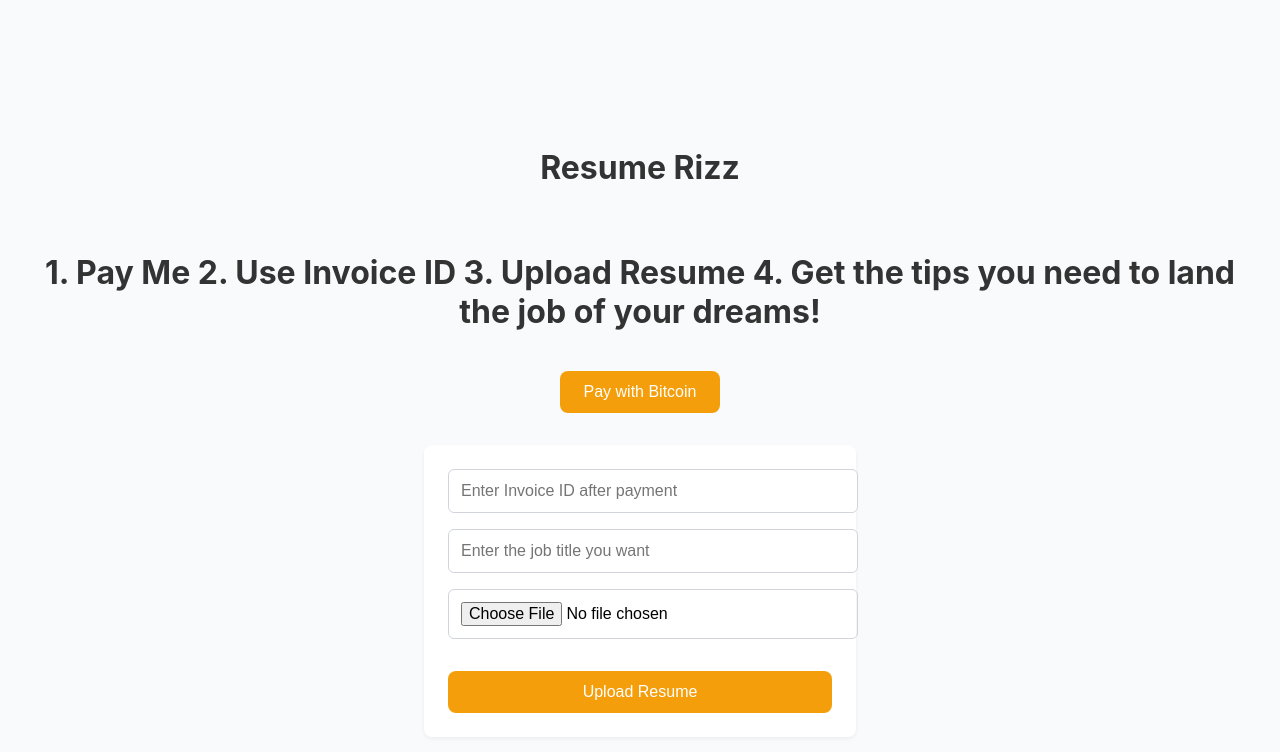
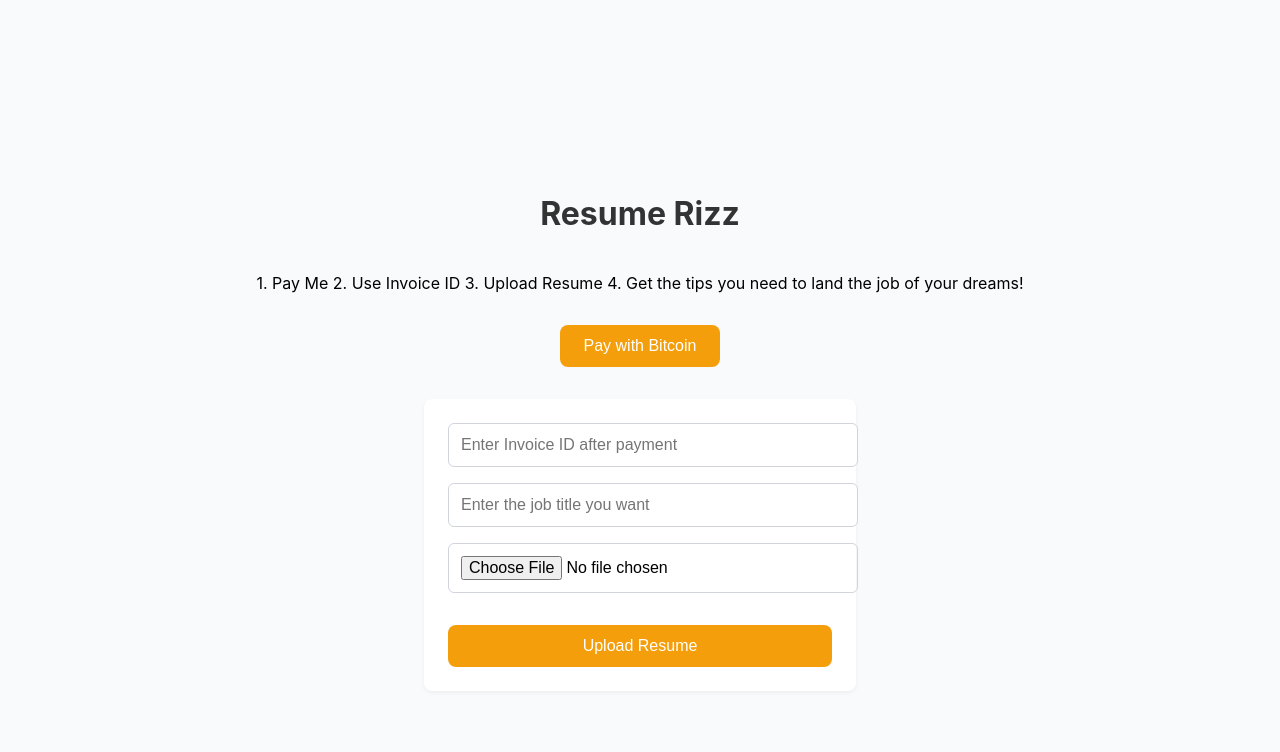
Before and after one commit to cameronmoulder/resume-scanner-frontend, a React (Create React App) app: page / in a window 1280 px wide. Shown: the top 752 px of the page. Built offline with nearby package versions, Linux system fonts and the light colour scheme.

Commit message:
Update frontend with latest changes

```diff
--- a/src/App.js
+++ b/src/App.js
@@ -141,7 +141,7 @@ function App() {
   return (
     <div style={styles.container}>
       <h1 style={styles.heading}>Resume Rizz</h1>
-      <h4 style={styles.heading}>1. Pay Me 2. Use Invoice ID 3. Upload Resume 4. Get the tips you need to land the job of your dreams!</h4>
+      <p>1. Pay Me 2. Use Invoice ID 3. Upload Resume 4. Get the tips you need to land the job of your dreams!</p>
       <button
         onClick={handlePayWithBTC}
         style={{
```
